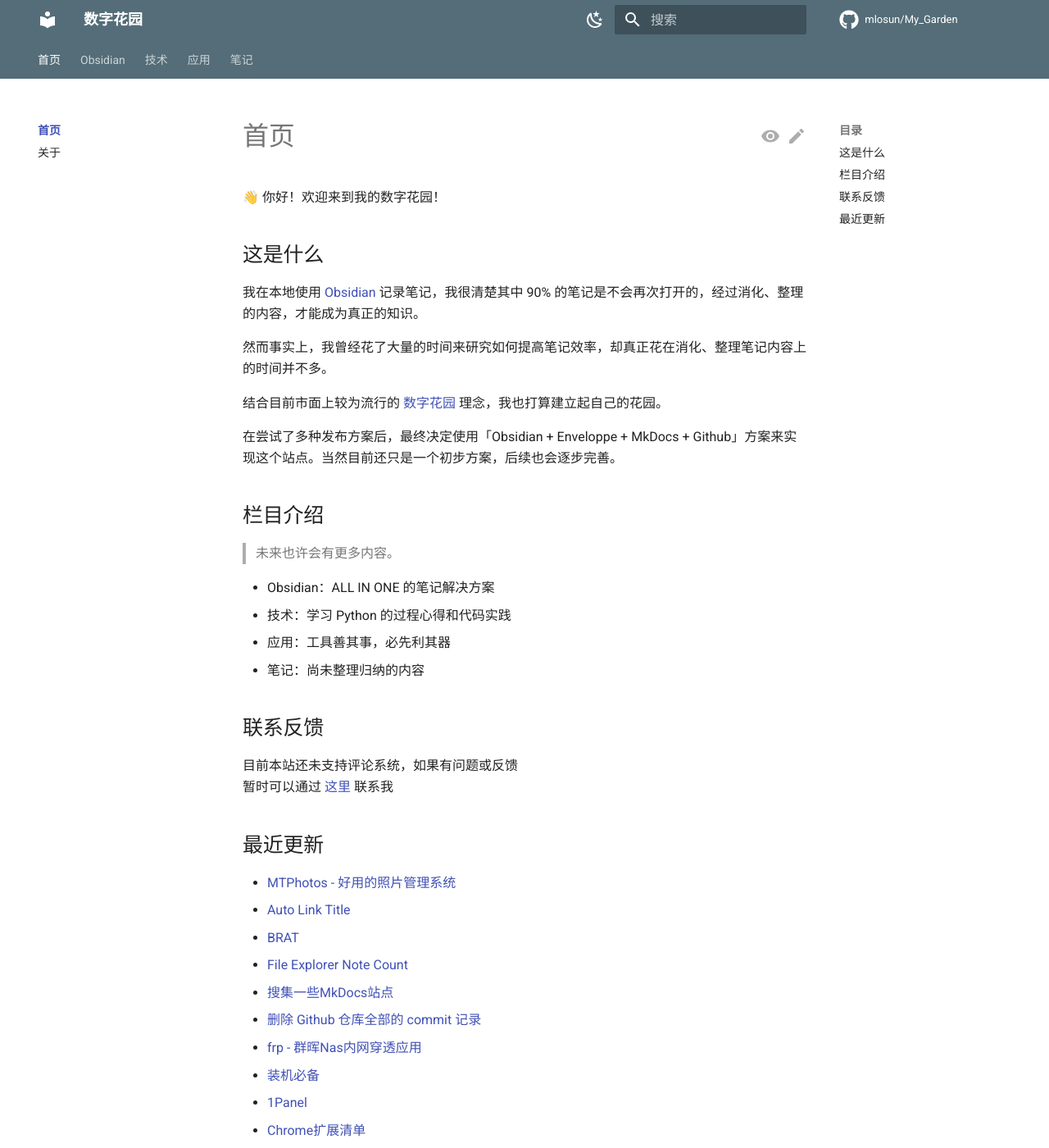
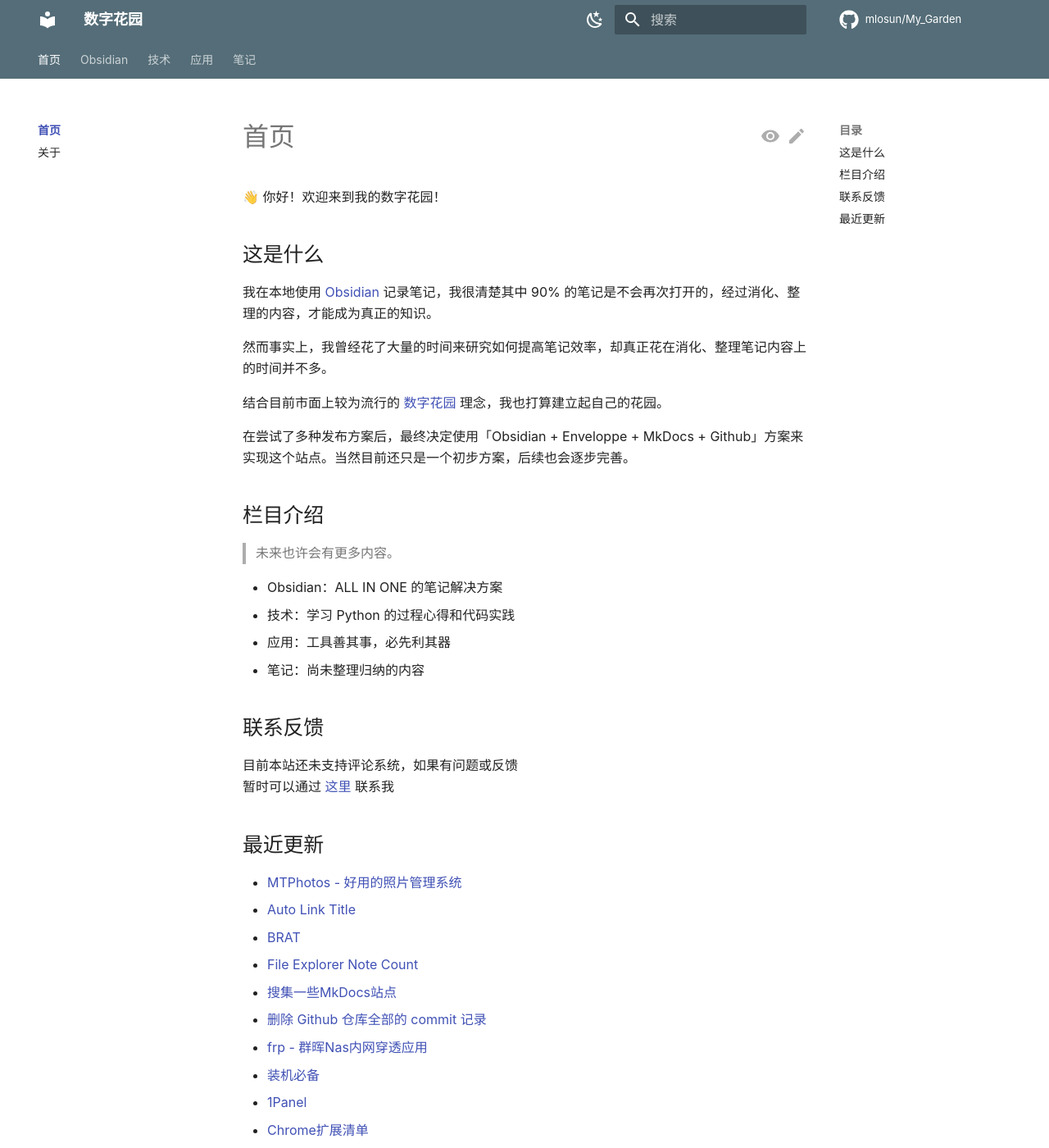
Before and after one commit to mlosun/My_Garden, an MkDocs documentation site: the page built from docs/index.md, in a window 1280 px wide and 1400 px high. Shown: the whole window at 82% size. Built offline with MkDocs 1.6.1 and Material for MkDocs 9.7.7, drawn with Linux system fonts in a browser that asks for light colours; comment, search, counter and statistics services are not loaded.

Commit message:
docs: 禁用从 Google Fonts 加载字体
禁用从 Google Fonts 加载字体以提升页面加载速度和隐私保护

```diff
--- a/mkdocs.yml
+++ b/mkdocs.yml
@@ -14,9 +14,7 @@
 theme:
   name: material  # 使用Material主题
   language: zh    # 设置语言为中文
-  # font:
-  #     text: Roboto  # 常规字体
-  #     code: Roboto Mono  #代码块字体
+  font: false     # 禁用从 Google Fonts 加载字体
 
   # 自定义图标
   icon:
```
